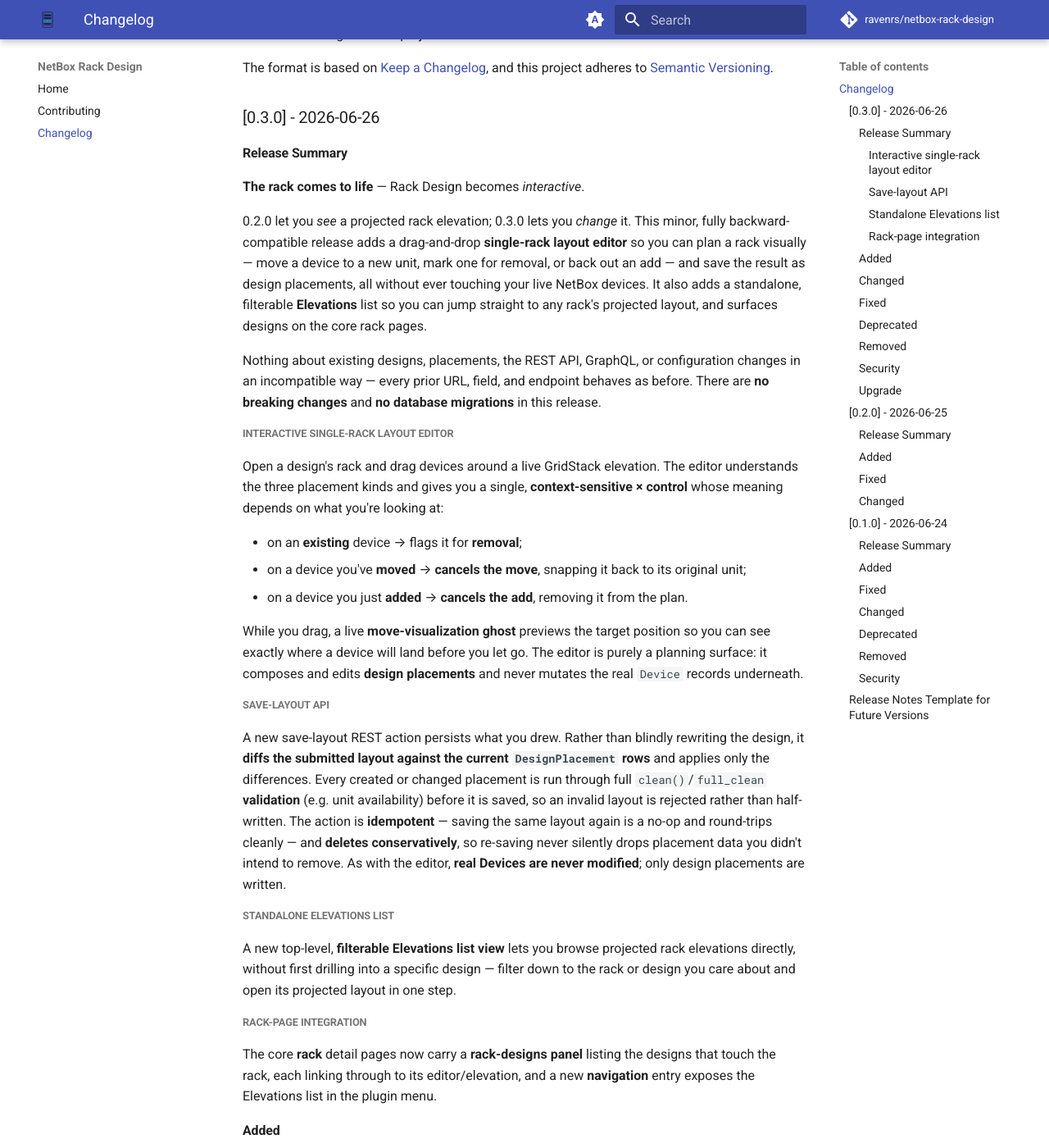
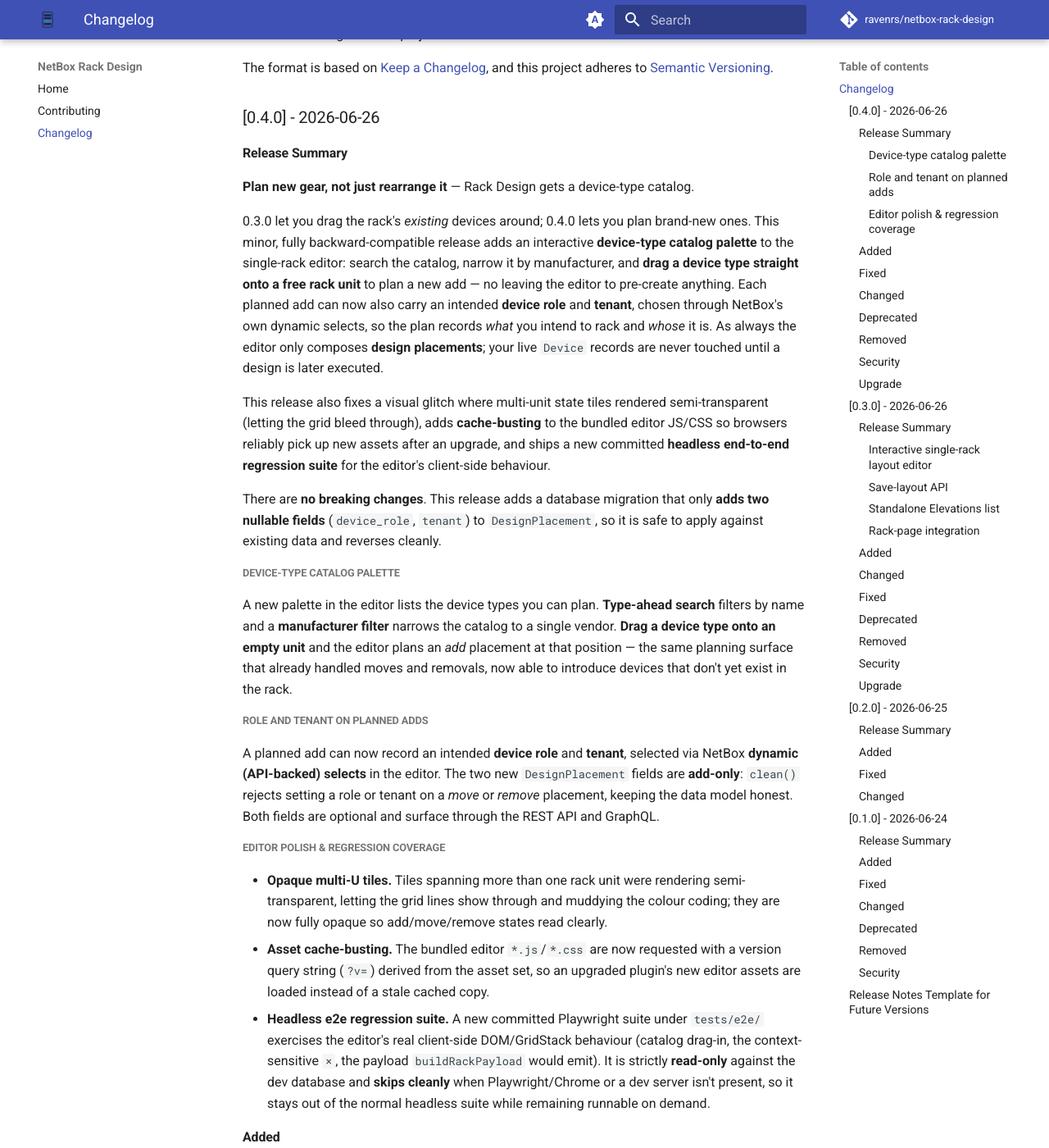
Before and after one commit to ravenrs/netbox-rack-design, an MkDocs documentation site: the page built from docs/changelog.md, in a window 1280 px wide and 1400 px high, scrolled down 202 px. Shown: the whole window at 82% size. Built offline with MkDocs 1.6.1 and Material for MkDocs 9.7.7, drawn with Linux system fonts in a browser that asks for light colours; comment, search, counter and statistics services are not loaded; some of the changed text lies outside the part shown.

Commit message:
Release v0.4.0

```diff
--- a/CHANGELOG.md
+++ b/CHANGELOG.md
@@ -4,6 +4,104 @@
 
 The format is based on [Keep a Changelog](https://keepachangelog.com/en/1.0.0/),
 and this project adheres to [Semantic Versioning](https://semver.org/spec/v2.0.0.html).
+
+## [0.4.0] - 2026-06-26
+
+### Release Summary
+**Plan new gear, not just rearrange it** — Rack Design gets a device-type catalog.
+
+0.3.0 let you drag the rack's *existing* devices around; 0.4.0 lets you plan brand-new
+ones. This minor, fully backward-compatible release adds an interactive **device-type
+catalog palette** to the single-rack editor: search the catalog, narrow it by
+manufacturer, and **drag a device type straight onto a free rack unit** to plan a new
+add — no leaving the editor to pre-create anything. Each planned add can now also carry
+an intended **device role** and **tenant**, chosen through NetBox's own dynamic selects,
+so the plan records *what* you intend to rack and *whose* it is. As always the editor
+only composes **design placements**; your live `Device` records are never touched until
+a design is later executed.
+
+This release also fixes a visual glitch where multi-unit state tiles rendered
+semi-transparent (letting the grid bleed through), adds **cache-busting** to the bundled
+editor JS/CSS so browsers reliably pick up new assets after an upgrade, and ships a new
+committed **headless end-to-end regression suite** for the editor's client-side
+behaviour.
+
+There are **no breaking changes**. This release adds a database migration that only
+**adds two nullable fields** (`device_role`, `tenant`) to `DesignPlacement`, so it is
+safe to apply against existing data and reverses cleanly.
+
+#### Device-type catalog palette
+A new palette in the editor lists the device types you can plan. **Type-ahead search**
+filters by name and a **manufacturer filter** narrows the catalog to a single vendor.
+**Drag a device type onto an empty unit** and the editor plans an *add* placement at that
+position — the same planning surface that already handled moves and removals, now able to
+introduce devices that don't yet exist in the rack.
+
+#### Role and tenant on planned adds
+A planned add can now record an intended **device role** and **tenant**, selected via
+NetBox **dynamic (API-backed) selects** in the editor. The two new `DesignPlacement`
+fields are **add-only**: `clean()` rejects setting a role or tenant on a *move* or
+*remove* placement, keeping the data model honest. Both fields are optional and surface
+through the REST API and GraphQL.
+
+#### Editor polish & regression coverage
+- **Opaque multi-U tiles.** Tiles spanning more than one rack unit were rendering
+  semi-transparent, letting the grid lines show through and muddying the colour coding;
+  they are now fully opaque so add/move/remove states read clearly.
+- **Asset cache-busting.** The bundled editor `*.js`/`*.css` are now requested with a
+  version query string (`?v=`) derived from the asset set, so an upgraded plugin's new
+  editor assets are loaded instead of a stale cached copy.
+- **Headless e2e regression suite.** A new committed Playwright suite under `tests/e2e/`
+  exercises the editor's real client-side DOM/GridStack behaviour (catalog drag-in, the
+  context-sensitive `×`, the payload `buildRackPayload` would emit). It is strictly
+  **read-only** against the dev database and **skips cleanly** when Playwright/Chrome or a
+  dev server isn't present, so it stays out of the normal headless suite while remaining
+  runnable on demand.
+
+### Added
+- **Device-type catalog palette** in the single-rack editor: type-ahead search + a
+  manufacturer filter, and **drag-and-drop a device type onto a free unit** to plan a new
+  add (`editor.js`, `design_editor.html`, `editor.css`).
+- **`device_role` and `tenant` on planned adds.** Two new optional, nullable FK fields on
+  `DesignPlacement` (to `dcim.DeviceRole` / `tenancy.Tenant`), selected via NetBox dynamic
+  selects, add-only and validated as such in `clean()`, and exposed through the form, the
+  REST API serializer, and GraphQL.
+- **Committed headless e2e regression suite** (`tests/e2e/test_editor_e2e.py`) for the
+  editor's client-side behaviour — read-only and self-skipping when prerequisites are
+  absent.
+- Expanded API and view tests covering the new fields and the catalog/editor wiring.
+
+### Fixed
+- **Multi-unit state tiles** in the editor were semi-transparent and let the grid bleed
+  through; they now render fully opaque so the add/move/remove colour coding is legible.
+
+### Changed
+- Bundled editor JavaScript/CSS are now loaded with an `asset_version` cache-busting query
+  string so upgraded assets aren't served stale from the browser cache.
+
+### Deprecated
+- N/A
+
+### Removed
+- N/A
+
+### Security
+- N/A
+
+### Upgrade
+`pip install -U netbox-rack-design` and restart NetBox.
+
+- **Run `python manage.py migrate`** — this release adds migration
+  `0002_designplacement_device_role_designplacement_tenant`, which only **adds two
+  nullable fields** to `DesignPlacement`. It is additive (no data rewrite, no backfill),
+  safe against existing designs, and reversible. There are **no breaking changes**.
+- **Run `python manage.py collectstatic`** — the editor's bundled JS/CSS were updated for
+  the catalog palette and role/tenant selects (and now carry cache-busting), so the new
+  static assets must be collected for the editor to render correctly.
+- **No configuration changes** are needed — existing `PLUGINS_CONFIG` settings continue to
+  work unchanged.
+
+---
 
 ## [0.3.0] - 2026-06-26
 
--- a/netbox_rack_design/__init__.py
+++ b/netbox_rack_design/__init__.py
@@ -9,7 +9,7 @@
 
 __author__ = """Petr Voronov"""
 __email__ = "ravenrs@gmail.com"
-__version__ = "0.3.0"
+__version__ = "0.4.0"
 
 
 from netbox.plugins import PluginConfig
--- a/pyproject.toml
+++ b/pyproject.toml
@@ -7,7 +7,7 @@
 
 [project]
 name =  "netbox-rack-design"
-version = "0.3.0"
+version = "0.4.0"
 authors = [
     {name = "Petr Voronov", email = "ravenrs@gmail.com"},
 ]
```
Also changed, not shown: COMPATIBILITY.md (+1 -0 lines).
